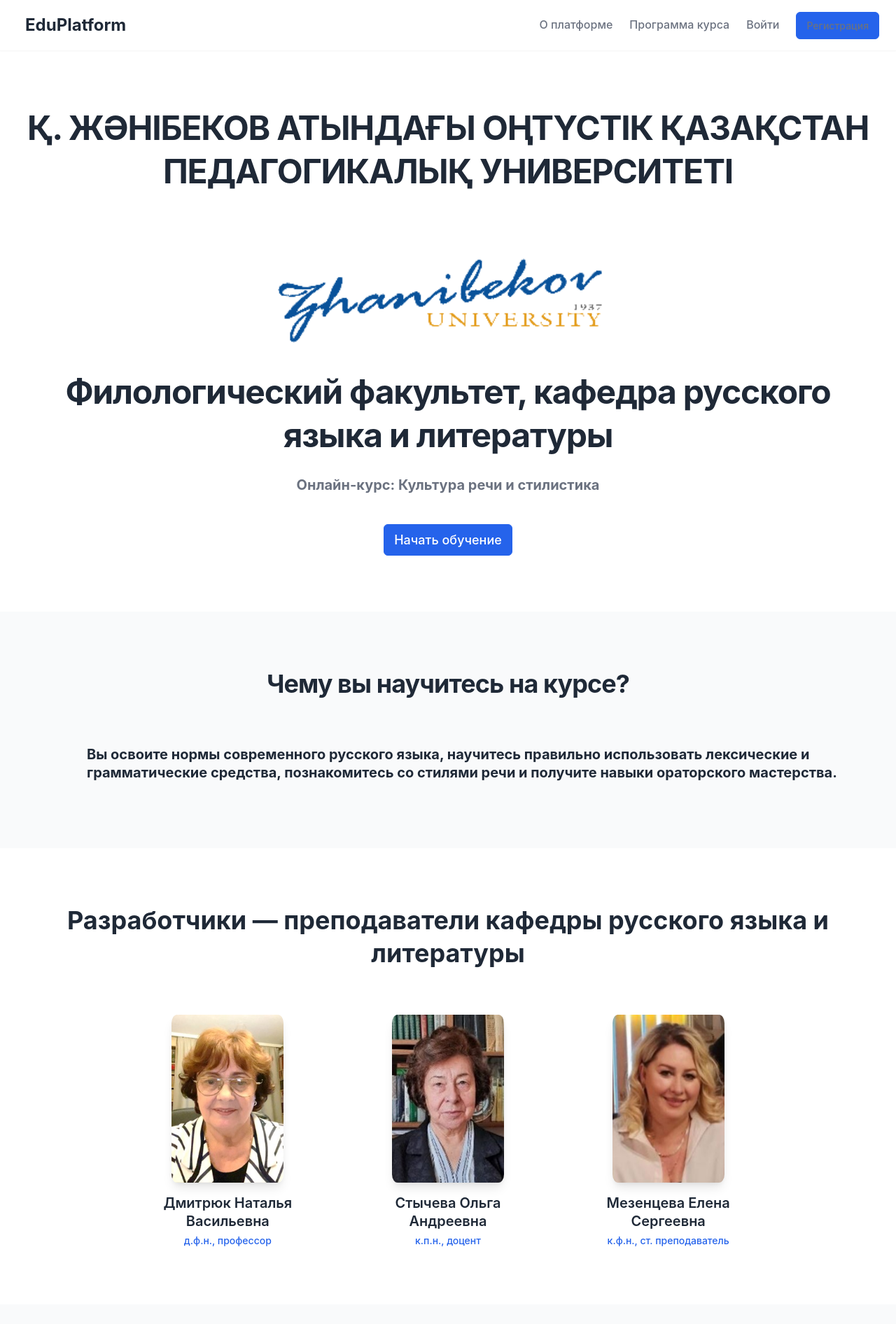
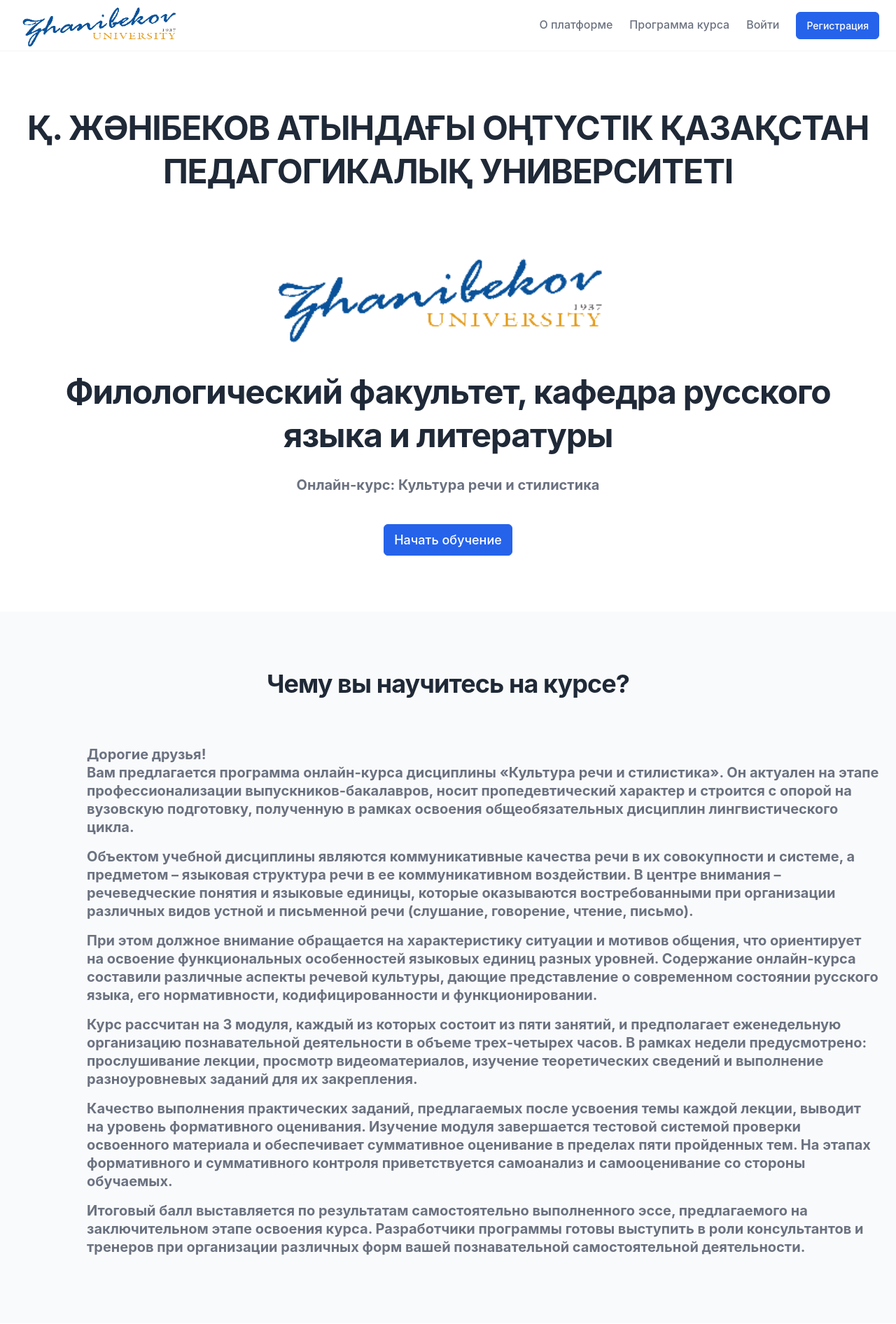
Before and after one commit to asaddd404/Study_platform, a Django app: page / in a window 1280 px wide. Shown: the top 1892 px of the page at 70% size. Run offline with Django 5.2, Linux system fonts and the light colour scheme; data that the repository does not hold is empty; some libraries are stand-ins or nearby versions.

Commit message:
Последнее обновление устал яяя

```diff
--- a/core/static/css/styles.css
+++ b/core/static/css/styles.css
@@ -444,6 +444,15 @@ li { margin-bottom: var(--spacing-2); }
 .feature-icon svg { height: 1.75rem; width: 1.75rem; }
 .feature-card h3 { font-size: 1.25rem; font-weight: 600; margin-bottom: var(--spacing-3); }
 .feature-card p { font-size: 0.95rem; margin-bottom: 0; }
+.logo2{
+  width: 90%;
+  height: 100px;
+}
+.logo1{
+  width: 20%;
+  height: 100px;
+  margin-left: 0px;
+}
 
 /* --- Сетка "Преподаватели" --- */
 .teachers-grid { display: grid; grid-template-columns: repeat(3, 1fr); gap: var(--spacing-12); max-width: 56rem; margin: 0 auto; }
--- a/core/templates/core/index.html
+++ b/core/templates/core/index.html
@@ -4,9 +4,10 @@
 {% block content %}
 <header class="header" id="main-header">
     <div class="container">
-        <a href="{% url 'core:index' %}" class="logo">
-            <span>EduPlatform</span>
-        </a>
+
+
+            <img  src="{% static 'images/image2.png' %}" class="logo1" alt="Университет">
+
         <nav class="header-nav">
             <a href="{% url 'core:about' %}">О платформе</a>
             <a href="{% url 'core:course' %}">Программа курса</a>
@@ -15,7 +16,7 @@
                 <form action="{% url 'core:logout' %}" method="post">{% csrf_token %}<button type="submit">Выйти</button></form>
             {% else %}
                 <a href="{% url 'core:login' %}">Войти</a>
-                <a href="{% url 'core:register' %}" class="btn btn-primary btn-sm">Регистрация</a>
+                <a href="{% url 'core:register' %}" class="btn btn-primary btn-sm" style="color: white;">Регистрация</a>
             {% endif %}
         </nav>
     </div>
@@ -37,10 +38,22 @@
         </div>
     </section>
 
+
     <section class="section section-bg-gray">
         <div class="container">
             <h1 class="section-title">Чему вы научитесь на курсе?</h2>
-            <h4 style="margin-left: 100px;">Вы освоите нормы современного русского языка, научитесь правильно использовать лексические и грамматические средства, познакомитесь со стилями речи и получите навыки ораторского мастерства.</h4>
+            <h4 style="margin-left: 100px;"><p><strong>Дорогие друзья!</strong> <br> Вам предлагается программа онлайн-курса дисциплины «Культура речи и стилистика». Он актуален на этапе профессионализации выпускников-бакалавров, носит пропедевтический характер и строится с опорой на вузовскую подготовку, полученную в рамках освоения общеобязательных дисциплин лингвистического цикла.</p>
+
+                <p>Объектом учебной дисциплины являются коммуникативные качества речи в их совокупности и системе, а предметом – языковая структура речи в ее коммуникативном воздействии. В центре внимания – речеведческие понятия и языковые единицы, которые оказываются востребованными при организации различных видов устной и письменной речи (слушание, говорение, чтение, письмо).</p>
+
+                <p>При этом должное внимание обращается на характеристику ситуации и мотивов общения, что ориентирует на освоение функциональных особенностей языковых единиц разных уровней. Содержание онлайн-курса составили различные аспекты речевой культуры, дающие представление о современном состоянии русского языка, его нормативности, кодифицированности и функционировании.</p>
+
+                <p>Курс рассчитан на 3 модуля, каждый из которых состоит из пяти занятий, и предполагает еженедельную организацию познавательной деятельности в объеме трех-четырех часов. В рамках недели предусмотрено: прослушивание лекции, просмотр видеоматериалов, изучение теоретических сведений и выполнение разноуровневых заданий для их закрепления.</p>
+
+                <p>Качество выполнения практических заданий, предлагаемых после усвоения темы каждой лекции, выводит на уровень формативного оценивания. Изучение модуля завершается тестовой системой проверки освоенного материала и обеспечивает суммативное оценивание в пределах пяти пройденных тем. На этапах формативного и суммативного контроля приветствуется самоанализ и самооценивание со стороны обучаемых.</p>
+
+                <p>Итоговый балл выставляется по результатам самостоятельно выполненного эссе, предлагаемого на заключительном этапе освоения курса. Разработчики программы готовы выступить в роли консультантов и тренеров при организации различных форм вашей познавательной самостоятельной деятельности.</p>
+            </h4>
         </div>
     </section>
     <section class="section section-bg-white">
@@ -103,6 +116,12 @@
                 </div>
             </div>
         </div>
+        <p style="text-align: center; font-size: 1.1rem; margin-top: 2rem;">
+            <a href="{% url 'core:course' %}" style="font-weight: 500; color: var(--color-primary); text-decoration: underline;">
+                Посмотреть структуру и материалы курса →
+            </a>
+        </p>
+
     </section>
 
     <footer class="footer">
--- a/core/templates/core/profile.html
+++ b/core/templates/core/profile.html
@@ -8,10 +8,8 @@
     <aside class="course-sidebar">
         <div class="course-sidebar-header">
             <a href="{% url 'core:index' %}" class="logo">
-                <svg xmlns="http://www.w3.org/2000/svg" fill="none" viewBox="0 0 24 24" stroke-width="1.5" stroke="currentColor">
-                     <path stroke-linecap="round" stroke-linejoin="round" d="M12 6.042A8.967 8.967 0 006 3.75c-1.052 0-2.062.18-3 .512v14.25A8.987 8.987 0 006 18c2.305 0 4.408.867 6 2.292m0-14.25a8.966 8.966 0 016-2.292c1.052 0 2.062.18 3 .512v14.25A8.987 8.987 0 0018 18a8.967 8.967 0 00-6 2.292m0-14.25v14.25" />
-                </svg>
-                <span>EduPlatform</span>
+                <img src="{% static 'images/image2.png' %}" class="logo2" alt="Университет">
+
             </a>
         </div>
         <nav class="course-sidebar-nav profile-nav">
--- a/eduplatform/settings.py
+++ b/eduplatform/settings.py
@@ -8,7 +8,7 @@ SECRET_KEY = 'django-insecure-m+j)920&u(m=48!_6*y@4#7(1j(a=s(o^9e5a(b6@k3*z75q(x
 
 DEBUG = True
 LOGIN_URL = 'core:register'
-ALLOWED_HOSTS = []
+ALLOWED_HOSTS = ["*"]
 
 # ... (INSTALLED_APPS, MIDDLEWARE, TEMPLATES, DATABASES, AUTH_PASSWORD_VALIDATORS - без изменений) ...
 
```
